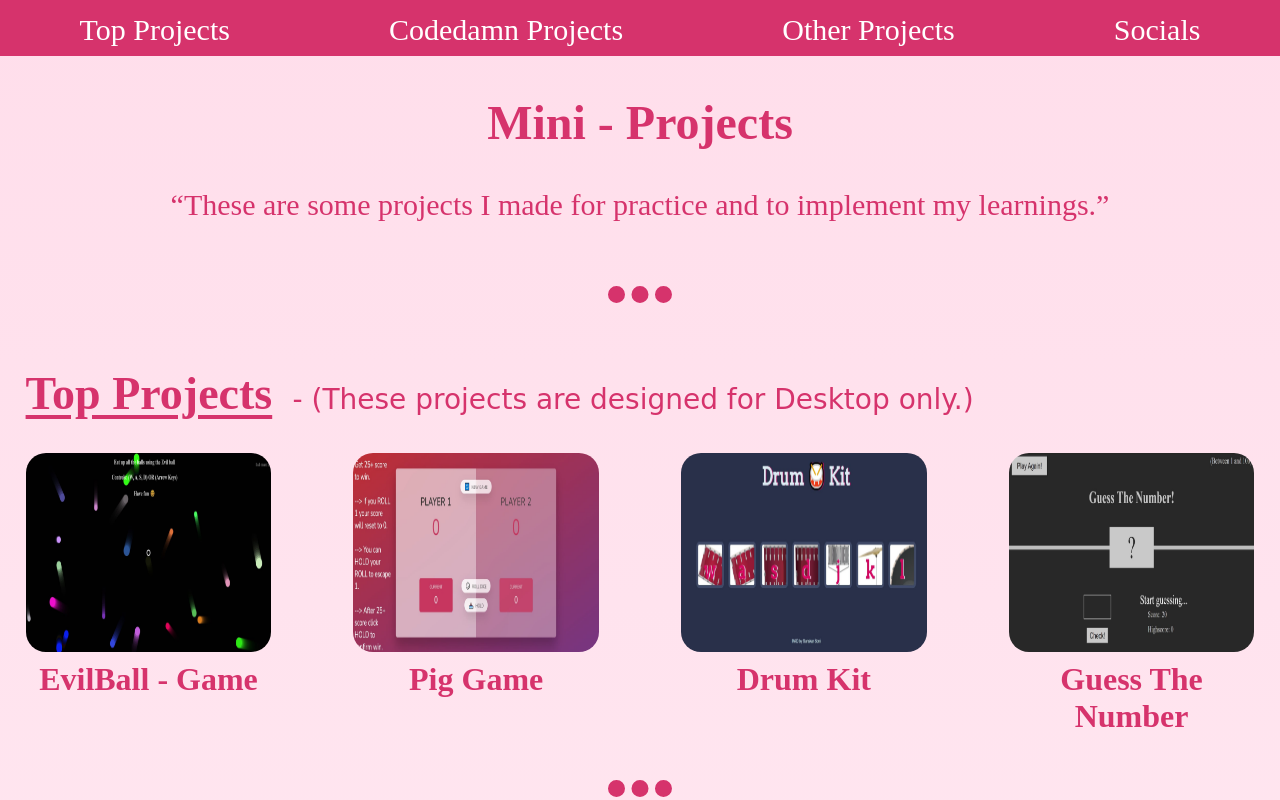
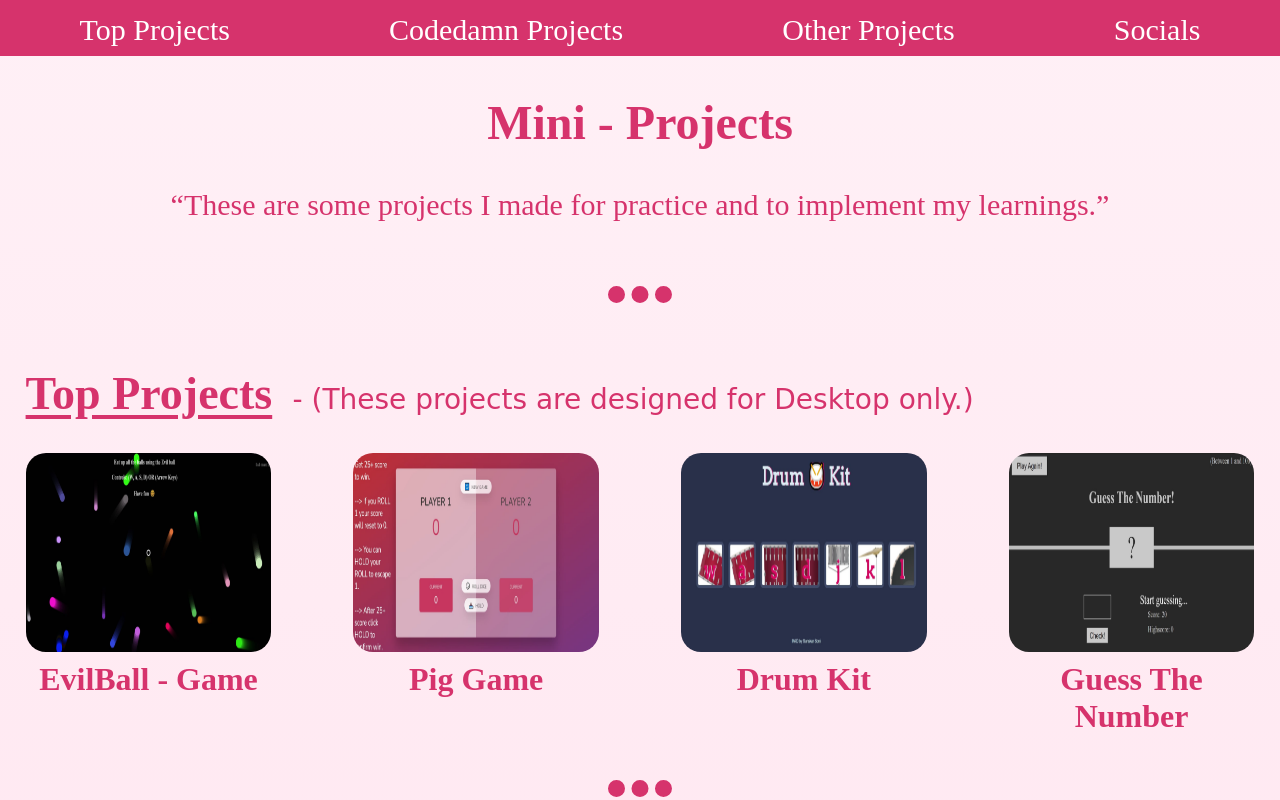
Before and after one commit to sanskar-soni-9/mini-projects, a plain HTML site: page index.html in a window 1280 px wide. Shown: the top 800 px of the page. Drawn offline with Linux system fonts and the light colour scheme; a web font is replaced by a local one.

Commit message:
Mini Projects - Background gradient color swaped

```diff
--- a/style.css
+++ b/style.css
@@ -18,7 +18,7 @@ body {
   color: #d6336c;
   font-size: 10px;
   font-family: "Kalam-Regular";
-  background: linear-gradient(to bottom, #ffdeeb, #fff0f6);
+  background: linear-gradient(to bottom, #fff0f6, #ffdeeb);
 }
 nav {
   display: flex;
```
